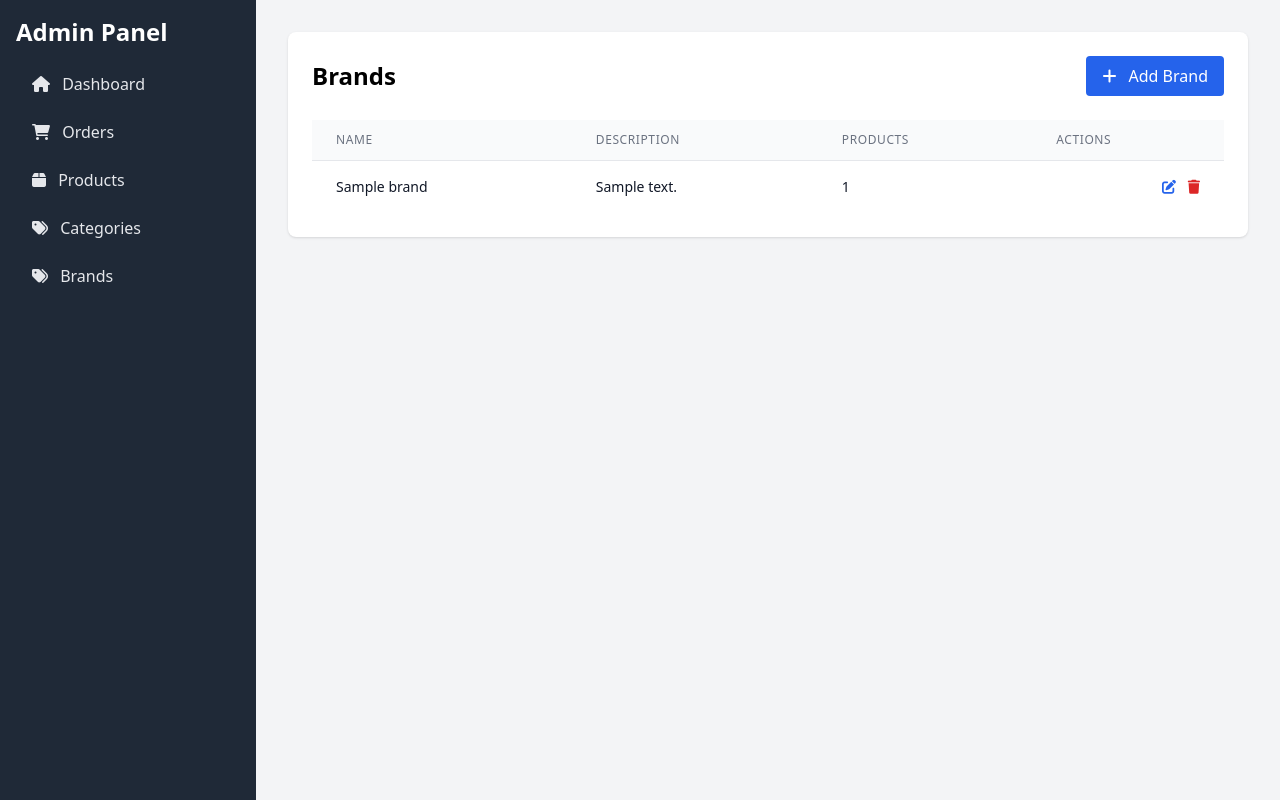
After one commit to mahimsafa/django-grocery, a Django app: page /custom_admin/brands/ in a window 1280 px wide. The commit adds this page. Run offline with Django 5.2, Linux system fonts and the light colour scheme; tables that the repository leaves empty hold one stand-in row (values such as "Sample post"); some libraries are stand-ins or nearby versions.

Commit message:
feat: Add Brand admin functionality
This commit adds the ability to manage brands in the admin panel. It includes Brand model in forms, views, and templates. Also includes the form with placeholders and styling.

```diff
--- a/custom_admin/templates/base.html
+++ b/custom_admin/templates/base.html
@@ -31,14 +31,17 @@
                     <a href="{% url 'custom_admin:dashboard' %}" class="block px-4 py-2 text-white hover:bg-gray-700 rounded">
                         <i class="fas fa-home mr-2"></i> Dashboard
                     </a>
+                    <a href="{% url 'custom_admin:orders' %}" class="block px-4 py-2 text-white hover:bg-gray-700 rounded">
+                        <i class="fas fa-shopping-cart mr-2"></i> Orders
+                    </a>
                     <a href="{% url 'custom_admin:products' %}" class="block px-4 py-2 text-white hover:bg-gray-700 rounded">
                         <i class="fas fa-box mr-2"></i> Products
                     </a>
                     <a href="{% url 'custom_admin:categories' %}" class="block px-4 py-2 text-white hover:bg-gray-700 rounded">
                         <i class="fas fa-tags mr-2"></i> Categories
                     </a>
-                    <a href="{% url 'custom_admin:orders' %}" class="block px-4 py-2 text-white hover:bg-gray-700 rounded">
-                        <i class="fas fa-shopping-cart mr-2"></i> Orders
+                    <a href="{% url 'custom_admin:brands' %}" class="block px-4 py-2 text-white hover:bg-gray-700 rounded">
+                        <i class="fas fa-tags mr-2"></i> Brands
                     </a>
                 </nav>
             </div>
--- /dev/null
+++ b/custom_admin/templates/brands.html
@@ -0,0 +1,73 @@
+{% extends 'base.html' %}
+
+{% block title %}Brands - Custom Admin{% endblock %}
+
+{% block content %}
+<div class="bg-white p-6 rounded-lg shadow">
+    <div class="flex justify-between items-center mb-6">
+        <h1 class="text-2xl font-bold">Brands</h1>
+        <a href="{% url 'custom_admin:brand_create' %}" class="bg-blue-600 text-white px-4 py-2 rounded hover:bg-blue-700">
+            <i class="fas fa-plus mr-2"></i> Add Brand
+        </a>
+    </div>
+
+    <div class="overflow-x-auto">
+        <table class="min-w-full divide-y divide-gray-200">
+            <thead class="bg-gray-50">
+                <tr>
+                    <th class="px-6 py-3 text-left text-xs font-medium text-gray-500 uppercase tracking-wider">Name</th>
+                    <th class="px-6 py-3 text-left text-xs font-medium text-gray-500 uppercase tracking-wider">Description</th>
+                    <th class="px-6 py-3 text-left text-xs font-medium text-gray-500 uppercase tracking-wider">Products</th>
+                    <th class="px-6 py-3 text-left text-xs font-medium text-gray-500 uppercase tracking-wider">Actions</th>
+                </tr>
+            </thead>
+            <tbody class="bg-white divide-y divide-gray-200">
+                {% for brand in brands %}
+                <tr>
+                    <td class="px-6 py-4 whitespace-nowrap text-sm text-gray-900">{{ brand.name }}</td>
+                    <td class="px-6 py-4 whitespace-nowrap text-sm text-gray-900">{{ brand.description }}</td>
+                    <td class="px-6 py-4 whitespace-nowrap text-sm text-gray-900">{{ brand.products.count }}</td>
+                    <td class="px-6 py-4 whitespace-nowrap text-right text-sm font-medium">
+                        <a href="#" class="text-blue-600 hover:text-blue-900 mr-2">
+                            <i class="fas fa-edit"></i>
+                        </a>
+                        <a href="#" class="text-red-600 hover:text-red-900">
+                            <i class="fas fa-trash"></i>
+                        </a>
+                    </td>
+                </tr>
+                {% empty %}
+                <tr>
+                    <td colspan="4" class="px-6 py-4 whitespace-nowrap text-center text-sm text-gray-500">
+                        No brands found
+                    </td>
+                </tr>
+                {% endfor %}
+            </tbody>
+        </table>
+    </div>
+
+    {% if is_paginated %}
+    <div class="mt-6">
+        <nav class="flex justify-center">
+            <a href="{% if page_obj.has_previous %}?page={{ page_obj.previous_page_number }}{% endif %}"
+               class="px-3 py-1 rounded-md text-sm {% if not page_obj.has_previous %}bg-gray-200 text-gray-600{% else %}bg-blue-600 text-white hover:bg-blue-700{% endif %}">
+                Previous
+            </a>
+
+            {% for num in page_obj.paginator.page_range %}
+            <a href="?page={{ num }}"
+               class="px-3 py-1 mx-1 rounded-md text-sm {% if num == page_obj.number %}bg-blue-600 text-white{% else %}bg-gray-200 text-gray-600 hover:bg-gray-300{% endif %}">
+                {{ num }}
+            </a>
+            {% endfor %}
+
+            <a href="{% if page_obj.has_next %}?page={{ page_obj.next_page_number }}{% endif %}"
+               class="px-3 py-1 rounded-md text-sm {% if not page_obj.has_next %}bg-gray-200 text-gray-600{% else %}bg-blue-600 text-white hover:bg-blue-700{% endif %}">
+                Next
+            </a>
+        </nav>
+    </div>
+    {% endif %}
+</div>
+{% endblock %}
--- a/custom_admin/urls.py
+++ b/custom_admin/urls.py
@@ -1,5 +1,5 @@
 from django.urls import path
-from .views import LoginView, DashboardView, ProductListView, CategoryListView, OrderListView, CategoryCreateView
+from .views import LoginView, DashboardView, ProductListView, CategoryListView, BrandListView, OrderListView, CategoryCreateView, BrandCreateView
 
 app_name = 'custom_admin'
 
@@ -9,5 +9,7 @@ urlpatterns = [
     path('products/', ProductListView.as_view(), name='products'),
     path('categories/', CategoryListView.as_view(), name='categories'),
     path('categories/create/', CategoryCreateView.as_view(), name='category_create'),
+    path('brands/', BrandListView.as_view(), name='brands'),
+    path('brands/create/', BrandCreateView.as_view(), name='brand_create'),
     path('orders/', OrderListView.as_view(), name='orders'),
 ]
--- a/custom_admin/views.py
+++ b/custom_admin/views.py
@@ -9,9 +9,10 @@ from django.views.generic import ListView, CreateView
 from django.shortcuts import render
 from django.urls import reverse_lazy
 from django.contrib import messages
-from product.models import Product, Category
+
+from product.models import Product, Category, Brand
 from order.models import Order
-from .forms import CategoryForm
+from .forms import CategoryForm, BrandForm
 
 # Create your views here.
 
@@ -78,6 +79,18 @@ class CategoryListView(ListView):
     context_object_name = 'categories'
     paginate_by = 12
 
+class BrandCreateView(CreateView):
+    model = Brand
+    template_name = 'brand_create.html'
+    form_class = BrandForm
+    success_url = reverse_lazy('custom_admin:brands')
+
+class BrandListView(ListView):
+    model = Brand
+    template_name = 'brands.html'
+    context_object_name = 'brands'
+    paginate_by = 12
+
 class OrderListView(ListView):
     model = Order
     template_name = 'orders.html'
```
Also changed, not shown: custom_admin/forms.py (+14 -3 lines), custom_admin/templates/brand_create.html (added, +27 -0 lines).
